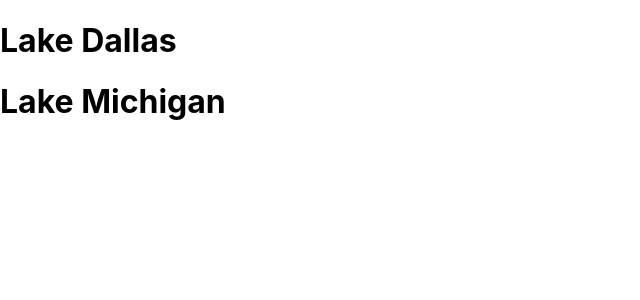
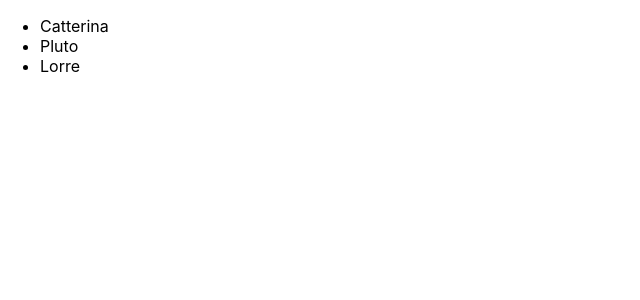
Before and after one commit to jw6/refresh-react, a React (Create React App) app: page / in a window 1280 px wide. Shown: the top 300 px of the page, without its empty margins (0-640 px from the left). Built offline with nearby package versions, Linux system fonts and the light colour scheme.

Commit message:
rendering list

```diff
--- a/src/index.js
+++ b/src/index.js
@@ -4,16 +4,17 @@ import './index.css';
 
 let city = "Madrid"
 
-function Lake ({ name }) {
-  return <h1>{name}</h1>
-}
+const catNames = [
+  "Catterina",
+  "Pluto",
+  "Lorre"
+];
 
-function App () {
+function App ({cats}) {
   return (
-    <div>
-      <Lake name="Lake Dallas" />
-      <Lake name="Lake Michigan" />
-    </div>
+    <ul>
+      {cats.map( name => (<li>{ name }</li>))}
+    </ul>
   )
 }
 
@@ -33,6 +34,6 @@ function Hello(props){
 
 ReactDOM.render(
   // <Hello library="React" number={123}/>,
-  <App />,
+  <App cats={catNames}/>,
   document.getElementById('root')
 );
```
